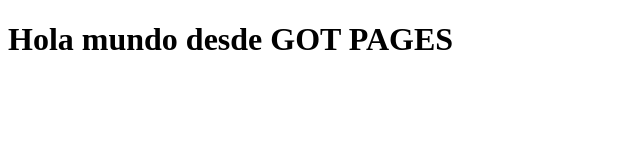
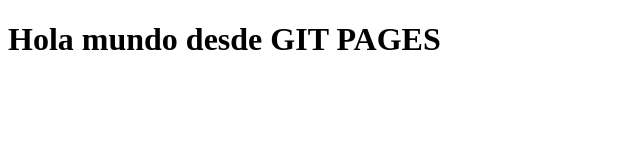
Before and after one commit to Bruno0913/curso-git-colaborativo, a plain HTML site: page clase-5/index.html in a window 1280 px wide. Shown: the whole page, without its empty margins (0-640 px from the left). Drawn offline with Linux system fonts and the light colour scheme.

```diff
--- a/clase-5/index.html
+++ b/clase-5/index.html
@@ -7,6 +7,6 @@
     <title>GIT PAGES</title>
 </head>
 <body>
-    <h1>Hola mundo desde GOT PAGES</h1>
+    <h1>Hola mundo desde GIT PAGES</h1>
 </body>
 </html>
```
Also changed, not shown: 1 other file.
